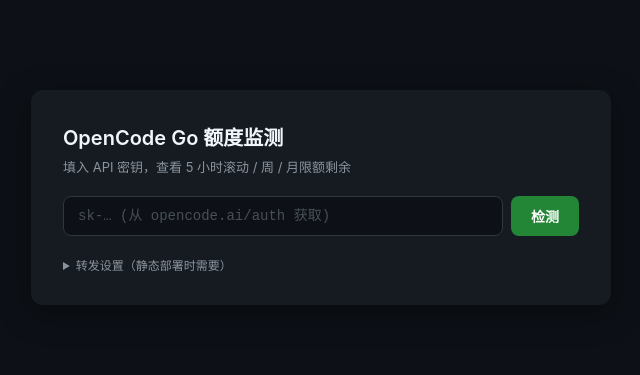
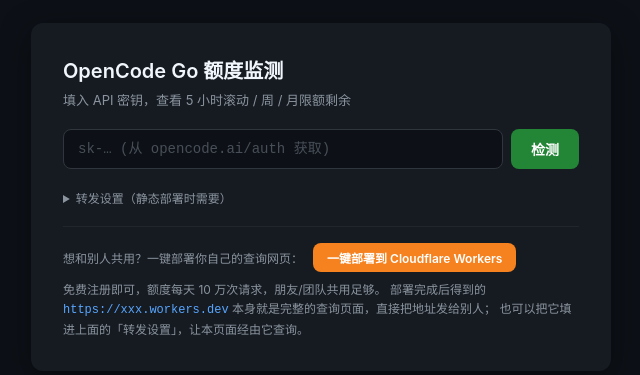
Before and after one commit to muzimu217/ocusage, a plain HTML site: page index.html in a window 1280 px wide. Shown: the part 203-578 px from the top of the page, without its empty margins (319-959 px from the left). Drawn offline with Linux system fonts and the light colour scheme.

Commit message:
页面增加一键部署 Cloudflare Workers 按钮；README 细化部署步骤
- index.html 底部新增共享部署入口（deploy.workers.cloudflare.com 一键部署）
- README：一键部署 4 步说明 + 手动部署路径 + Pages 页面联动转发设置
- 重新生成 cloudflare-worker.js（含新按钮）

```diff
--- a/index.html
+++ b/index.html
@@ -177,6 +177,18 @@
     <p style="line-height:1.6">opencode.ai 不开放浏览器跨域，静态页面（如 GitHub Pages）需经你自己的转发地址查询。
     一键部署见仓库 README 的「共享部署」。本地 server.py / Worker 托管时无需填写。</p>
   </details>
+
+  <div style="margin-top:20px;padding-top:16px;border-top:1px solid #21262d;font-size:12px;color:#8b949e">
+    <div style="display:flex;align-items:center;gap:10px;flex-wrap:wrap">
+      <span>想和别人共用？一键部署你自己的查询网页：</span>
+      <a href="https://deploy.workers.cloudflare.com/?url=https%3A%2F%2Fraw.githubusercontent.com%2Fmuzimu217%2Focusage%2Fmain%2Fcloudflare-worker.js"
+         target="_blank" rel="noopener"
+         style="padding:6px 14px;border-radius:8px;background:#f6821f;color:#fff;text-decoration:none;font-weight:600;white-space:nowrap">一键部署到 Cloudflare Workers</a>
+    </div>
+    <p style="margin-top:8px;line-height:1.6">免费注册即可，额度每天 10 万次请求，朋友/团队共用足够。
+    部署完成后得到的 <code style="color:#58a6ff">https://xxx.workers.dev</code> 本身就是完整的查询页面，直接把地址发给别人；
+    也可以把它填进上面的「转发设置」，让本页面经由它查询。</p>
+  </div>
 </div>
 
 <script>
```
Also changed, not shown: cloudflare-worker.js (+12 -0 lines), 1 other file.
